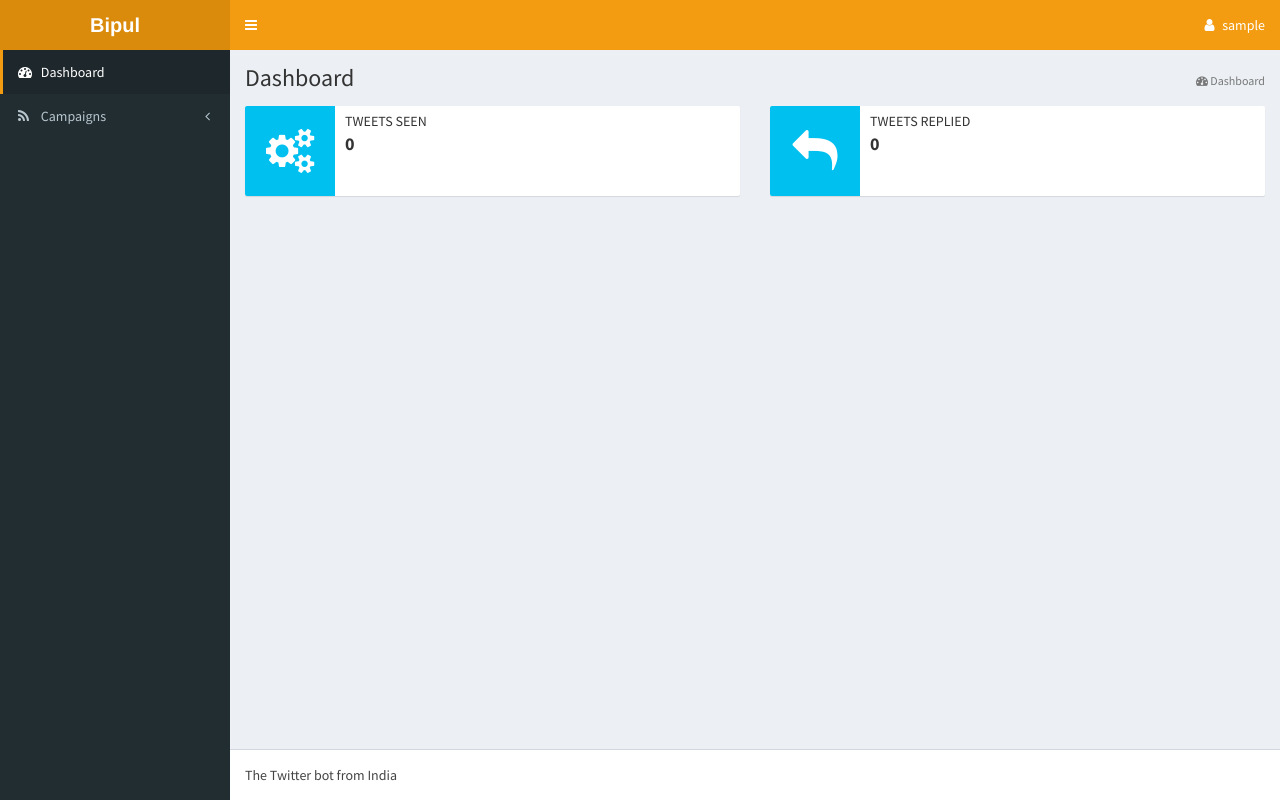
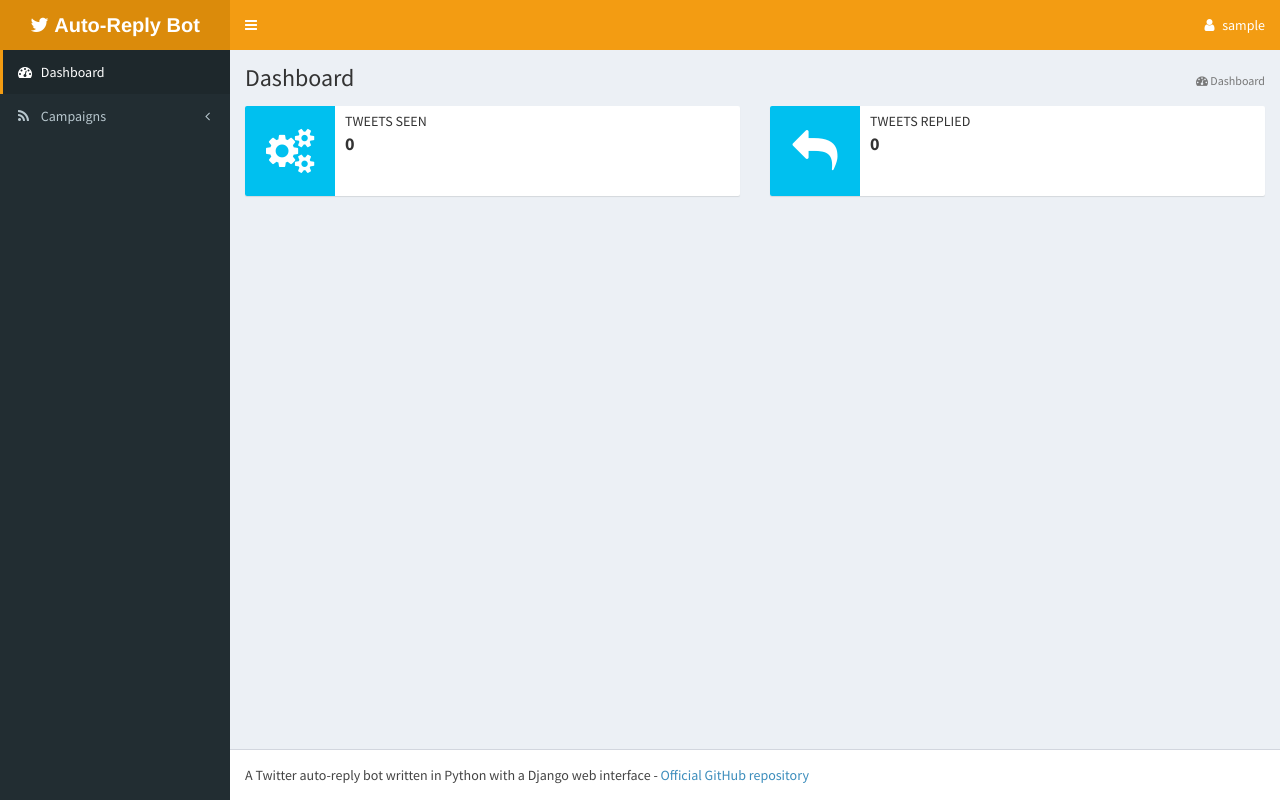
Before and after one commit to frankie567/twitterautoreplybot, a Django app: page / in a window 1280 px wide. Run offline with Django 3.2, Linux system fonts and the light colour scheme; the visitor is signed in with stand-in values (Sample User, id 1); data comes from the database, SQL or seed files in the repository; data that the repository does not hold is empty; parts of the project's set-up code (start-up, migrations or seed data) failed here and were passed over; some libraries are stand-ins or nearby versions.

Commit message:
Replace project codename to something more explicit

```diff
--- a/twitterautoreplybot/main/templates/main/layout.html
+++ b/twitterautoreplybot/main/templates/main/layout.html
@@ -5,7 +5,7 @@
   <head>
     <meta charset="utf-8">
     <meta http-equiv="X-UA-Compatible" content="IE=edge">
-    <title>{% block title %}{% trans "Bipul" %}{% endblock %}</title>
+    <title>{% block title %}{% trans "Twitter Auto-Reply Bot" %}{% endblock %}</title>
     <!-- Tell the browser to be responsive to screen width -->
     <meta content="width=device-width, initial-scale=1, maximum-scale=1, user-scalable=no" name="viewport">
     {% block stylesheets %}
@@ -27,9 +27,9 @@
         <!-- Logo -->
         <a href="../../index2.html" class="logo">
           <!-- mini logo for sidebar mini 50x50 pixels -->
-          <span class="logo-mini"><b>{% trans "B" %}</b></span>
+          <span class="logo-mini"><i class="fa fa-twitter"></i></span>
           <!-- logo for regular state and mobile devices -->
-          <span class="logo-lg"><b>{% trans "Bipul" %}</b></span>
+          <span class="logo-lg"><i class="fa fa-twitter"></i> <b>{% trans "Auto-Reply Bot" %}</b></span>
         </a>
         <!-- Header Navbar: style can be found in header.less -->
         <nav class="navbar navbar-static-top" role="navigation">
@@ -140,7 +140,7 @@
       </div><!-- /.content-wrapper -->
 
       <footer class="main-footer">
-        {% trans "The Twitter bot from India" %}
+        {% trans "A Twitter auto-reply bot written in Python with a Django web interface" %} - <a href="https://github.com/frankie567/twitterautoreplybot" target="_blank">{% trans "Official GitHub repository" %}</a>
       </footer>
     </div><!-- ./wrapper -->
   </body>
```
